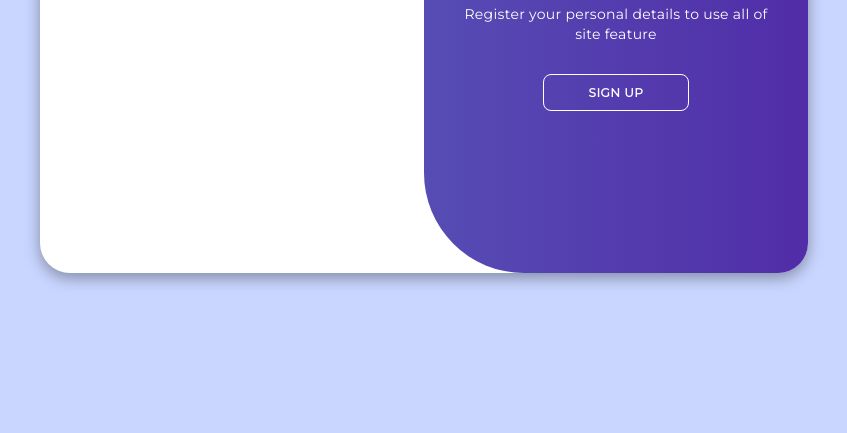
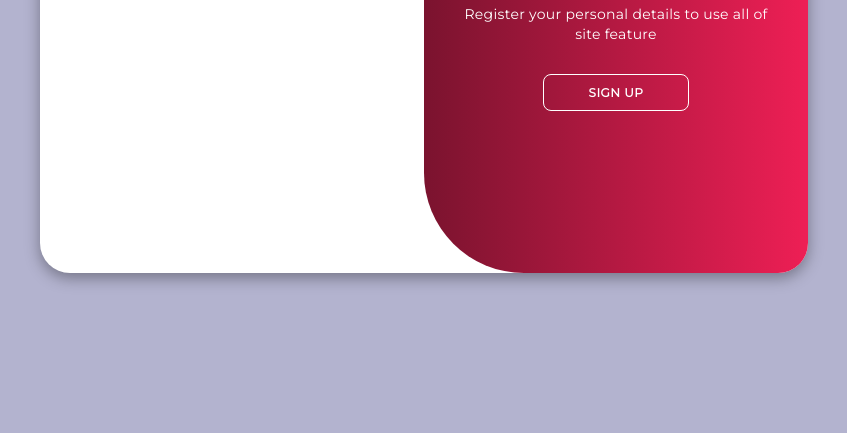
Before and after one commit to rupesh989/login-page, a plain HTML site: page index.html in a window 1280 px wide. Shown: the part 367-800 px from the top of the page, without its empty margins (216-1063 px from the left). Drawn offline with Linux system fonts and the light colour scheme.

Commit message:
modified styles

```diff
--- a/style.css
+++ b/style.css
@@ -8,7 +8,7 @@
 }
 
 body{
-    background-color: #C9D6FF;
+    background-color: #b3b3cf;
     background: linear-gradient(to right,#e2e2e2);
     display: flex;
     align-items: center;
@@ -47,7 +47,7 @@ body{
 }
 
 .container button{
-    background-color: #512da8;
+    background-color: #24242b;
     color: #ffffff;
     font-size: 12px;
     padding: 10px 45px ;
@@ -164,9 +164,9 @@ body{
 }
 
 .toggle{
-    background-color: #512da8;
+    background-color: #f1571b;
     height: 100%;
-    background: linear-gradient(to right, #5c6bc0, #512da8);
+    background: linear-gradient(to right,#070708, #ee1f55);
     color: #fff;
     position: relative;
     left: -100%;
```
